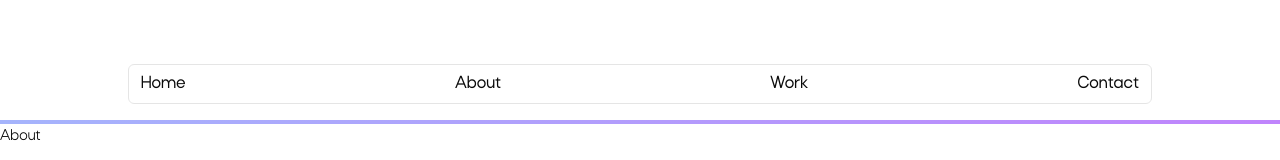
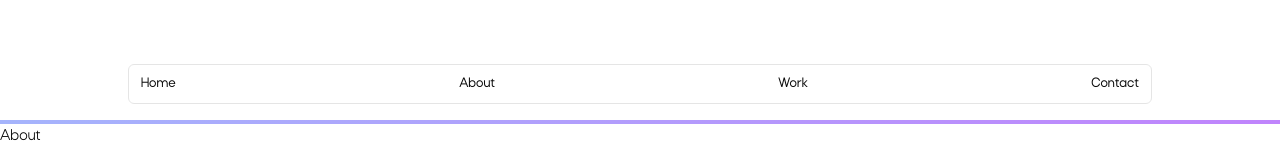
Before and after one commit to leonden/dev-portfolio, a Next.js app: page / in a window 1280 px wide. Shown: the part 676-836 px from the top of the page. Built offline with nearby package versions, Linux system fonts and the light colour scheme.

Commit message:
Remove styling

```diff
--- a/components/navigation.tsx
+++ b/components/navigation.tsx
@@ -15,27 +15,18 @@ export default function Navigation() {
                 <Menubar className="w-full justify-between p-0">
                     <MenubarMenu>
                         <MenubarTrigger>
-                            <Link href={"#home"} className="text-lg">
-                                Home
-                            </Link>
+                            <Link href={"#home"}>Home</Link>
                         </MenubarTrigger>
                     </MenubarMenu>
                     <MenubarMenu>
                         <MenubarTrigger className="lg:hidden">
-                            <Link href={"#about"} className="text-lg">
-                                About
-                            </Link>
+                            <Link href={"#about"}>About</Link>
                         </MenubarTrigger>
                         <MenubarTrigger className="hidden lg:block">
                             <TooltipProvider>
                                 <Tooltip>
                                     <TooltipTrigger asChild>
-                                        <Link
-                                            href={"#about"}
-                                            className="text-lg"
-                                        >
-                                            About
-                                        </Link>
+                                        <Link href={"#about"}>About</Link>
                                     </TooltipTrigger>
                                     <TooltipContent>
                                         <p>Who am I</p>
@@ -46,20 +37,13 @@ export default function Navigation() {
                     </MenubarMenu>
                     <MenubarMenu>
                         <MenubarTrigger className="lg:hidden">
-                            <Link href={"#work"} className="text-lg">
-                                Work
-                            </Link>
+                            <Link href={"#work"}>Work</Link>
                         </MenubarTrigger>
                         <MenubarTrigger className="hidden lg:block">
                             <TooltipProvider>
                                 <Tooltip>
                                     <TooltipTrigger asChild>
-                                        <Link
-                                            href={"#work"}
-                                            className="text-lg"
-                                        >
-                                            Work
-                                        </Link>
+                                        <Link href={"#work"}>Work</Link>
                                     </TooltipTrigger>
                                     <TooltipContent>
                                         <p>What do I do</p>
@@ -70,20 +54,13 @@ export default function Navigation() {
                     </MenubarMenu>
                     <MenubarMenu>
                         <MenubarTrigger className="lg:hidden">
-                            <Link href={"#contact"} className="text-lg">
-                                Contact
-                            </Link>
+                            <Link href={"#contact"}>Contact</Link>
                         </MenubarTrigger>
                         <MenubarTrigger className="hidden lg:block">
                             <TooltipProvider>
                                 <Tooltip>
                                     <TooltipTrigger asChild>
-                                        <Link
-                                            href={"#contact"}
-                                            className="text-lg"
-                                        >
-                                            Contact
-                                        </Link>
+                                        <Link href={"#contact"}>Contact</Link>
                                     </TooltipTrigger>
                                     <TooltipContent>
                                         <p>How to reach me</p>
```
